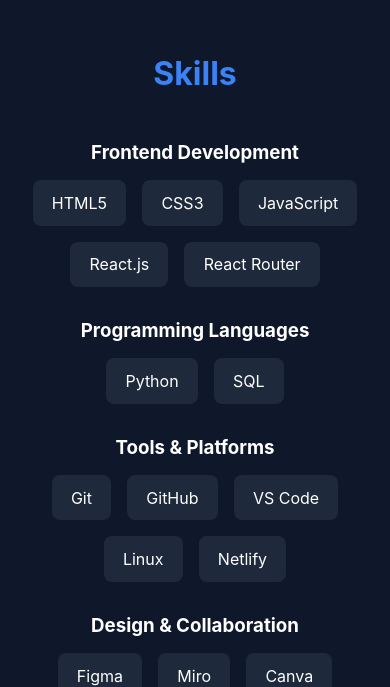
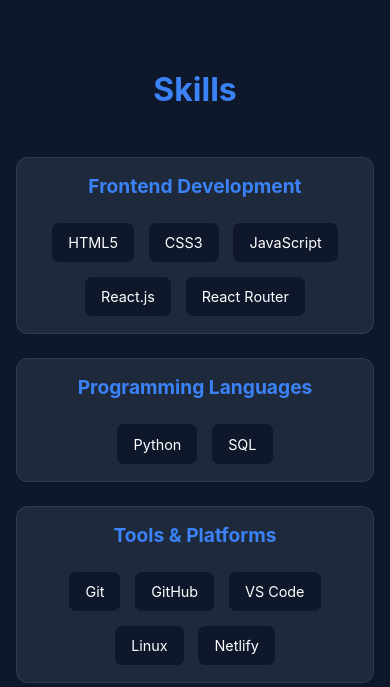
Before and after one commit to manpreetkaur292006-design/MANPREET-KAUR-PORTFOLIO, a React (Vite) app: page / in a window 390 px wide. Shown: the part 2757-3444 px from the top of the page. Built offline with nearby package versions, Linux system fonts and the light colour scheme.

Commit message:
improved the skills section

```diff
--- a/src/components/Skills.css
+++ b/src/components/Skills.css
@@ -1,52 +1,99 @@
 #skills {
-  padding: 5rem 0;
+  padding: 6rem 0;
 }
 
 .skills-container h2 {
   text-align: center;
+
   font-size: 2.5rem;
+
   color: var(--accent);
+
   margin-bottom: 3rem;
 }
 
+/* SKILL CATEGORY CARD */
+
 .skills-category {
-  margin-bottom: 2rem;
+  background-color: var(--bg-secondary);
+
+  border: 1px solid rgba(255, 255, 255, 0.08);
+
+  border-radius: 12px;
+
+  padding: 1.5rem;
+
+  margin-bottom: 1.5rem;
+
+  transition: 0.3s ease;
+}
+
+.skills-category:hover {
+  transform: translateY(-4px);
 }
 
 .skills-category h3 {
-  margin-bottom: 1rem;
-  color: var(--text-primary);
+  text-align: center;
+
+  margin-bottom: 1.5rem;
+
+  color: var(--accent);
+
+  font-size: 1.2rem;
 }
+
+/* SKILLS LIST */
 
 .skills-list {
   display: flex;
+
   flex-wrap: wrap;
-  gap: 1rem;
+
+  justify-content: center;
+
+  gap: 0.8rem;
 }
 
+/* SKILL BADGES */
+
 .skill-badge {
-  background-color: var(--bg-secondary);
+  background-color: var(--bg-primary);
+
   color: var(--text-primary);
+
   padding: 0.8rem 1.2rem;
+
   border-radius: 8px;
-  transition: var(--transition);
+
+  border: 1px solid rgba(255, 255, 255, 0.08);
+
+  transition: 0.3s ease;
+
+  cursor: default;
 }
 
 .skill-badge:hover {
+  background-color: var(--accent);
+
+  color: white;
+
   transform: translateY(-3px);
-  background-color: var(--accent);
 }
 
+/* MOBILE */
+
 @media (max-width: 768px) {
+
   .skills-container h2 {
     font-size: 2rem;
   }
 
-  .skills-list {
-    justify-content: center;
+  .skills-category {
+    padding: 1rem;
   }
 
-  .skills-category h3 {
-    text-align: center;
+  .skill-badge {
+    padding: 0.7rem 1rem;
+    font-size: 0.9rem;
   }
 }
```
